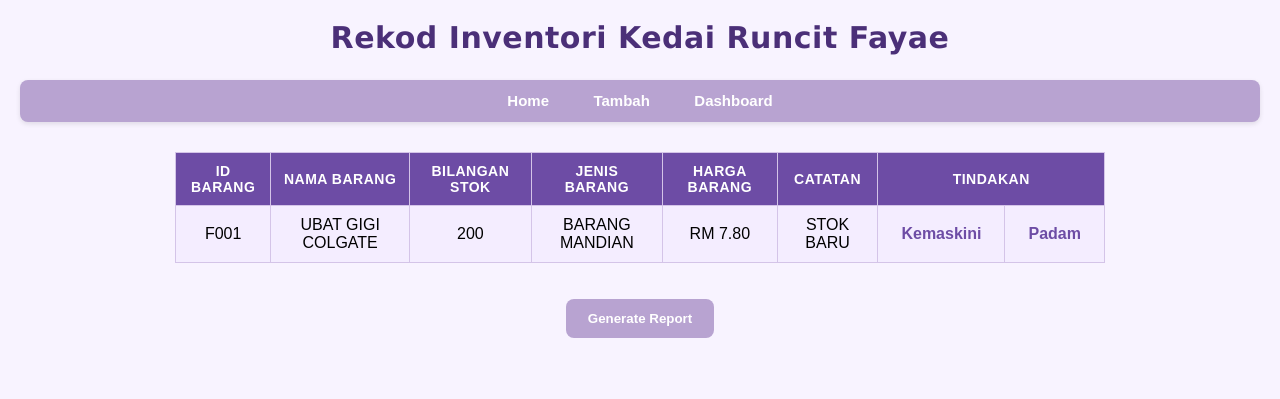
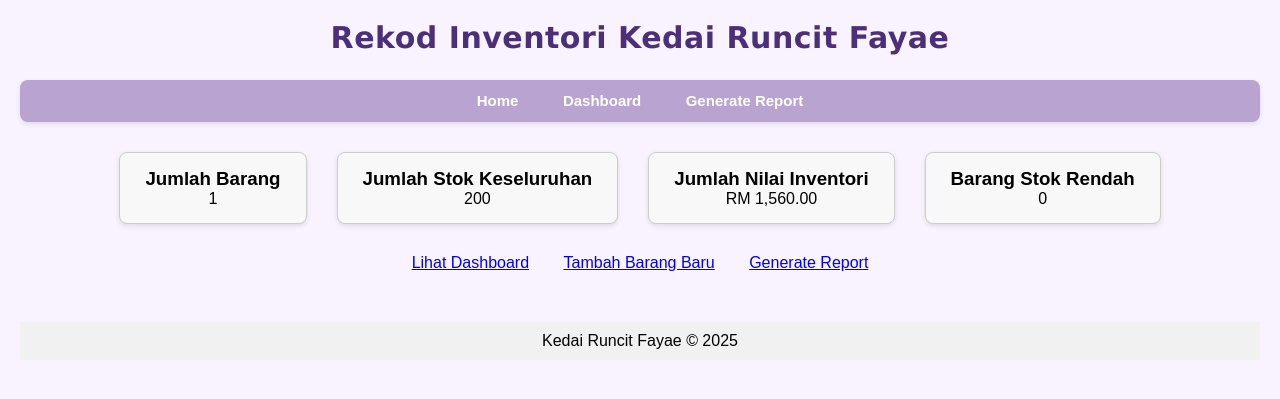
Before and after one commit to faris2809/SISTEM, a PHP site: page / in a window 1280 px wide. Shown: the top 399 px of the page. Run offline with PHP 8.4, Linux system fonts and the light colour scheme; data comes from the database, SQL or seed files in the repository.

Commit message:
Perubahan keseluruhan terhadap index.php dan dashboard.php

```diff
--- a/sistem/add.php
+++ b/sistem/add.php
@@ -38,6 +38,8 @@
         <button type="submit" name="hantar">Hantar</button>
         </fieldset>
     </form>
+    <br>
+    <a href="index.php"><button>Kembali Ke Halaman Utama</button></a>
 </center>
 </div>
 </body>
--- a/sistem/index.php
+++ b/sistem/index.php
@@ -4,65 +4,81 @@
     <title>Kedai Runcit Fayae</title>
     <link rel="stylesheet" href="Style.css">
     <link rel="icon" href="logo.png">
+    <style>
+        /* Optional quick overview card styles */
+        .overview {
+            display: flex;
+            justify-content: center;
+            gap: 30px;
+            margin: 20px 0;
+        }
+        .card {
+            border: 1px solid #ccc;
+            padding: 15px 25px;
+            text-align: center;
+            border-radius: 8px;
+            background-color: #f8f8f8;
+            box-shadow: 0 2px 5px rgba(0,0,0,0.1);
+            min-width: 120px;
+        }
+    </style>
 </head>
 <body>
     <h1 align="center">Rekod Inventori Kedai Runcit Fayae</h1>
+
     <ul>
         <li><a href="index.php">Home</a></li>
-            <li><a href="add.php">Tambah</a></li>
         <li><a href="dashboard.php">Dashboard</a></li>
+        <li><a href="generate.php">Generate Report</a></li>
+    </ul>
 
-        </ul>
-        <table border=1 cellpadding = 5 cellspacing = 0 align=center>
-        <tr>
-		<th>ID BARANG</th>
-		<th>NAMA BARANG</th>
-		<th>BILANGAN STOK</th>
-		<th>JENIS BARANG</th>
-		<th>HARGA BARANG</th>
-        <th>CATATAN</th>
-        <th colspan="3">TINDAKAN</th>
-
-		</tr>
     <?php
     include('config.php');
 
-        $display = mysqli_query($conn, "SELECT * FROM kedai_runcit");
-        while ($row = mysqli_fetch_assoc($display)) {
+    // Fetch totals for overview
+    $totalItems = 0;
+    $totalStock = 0;
+    $totalValue = 0;
+    $lowStockItems = 0;
 
-            echo "
-            <tr>
-            <td>
-            ".$row['idbarang']."
-            </td>
-            <td>
-            ".$row['namabarang']."
-            </td>
-            <td>
-            ".$row['bilstok']."
-            </td>
-            <td>
-            ".$row['jenisbarang']."
-            </td>
-            ";
-            echo "<td> RM ".number_format($row['harga'],2)."</td>
-            <td>
-            ".$row['catatan']."
-            </td> ";
-            echo "<td> <a href='update.php?idbarang=".$row['idbarang']."'>Kemaskini</a></td>";
-            echo "<td> <a href='delete.php?idbarang=".$row['idbarang']."'>Padam</a></td>";
-            echo "</tr>";
-
-
+    $query = mysqli_query($conn, "SELECT * FROM kedai_runcit");
+    while ($row = mysqli_fetch_assoc($query)) {
+        $totalItems++;
+        $totalStock += $row['bilstok'];
+        $totalValue += $row['bilstok'] * $row['harga'];
+        if ($row['bilstok'] < 25) $lowStockItems++;
     }
     ?>
 
-        </table>
-            <br>
-            <br>
-            <center>
-        <a href="generate.php"><button>Generate Report</button></a>
+    <!-- Overview Cards -->
+    <div class="overview">
+        <div class="card">
+            <h3>Jumlah Barang</h3>
+            <p><?php echo $totalItems; ?></p>
+        </div>
+        <div class="card">
+            <h3>Jumlah Stok Keseluruhan</h3>
+            <p><?php echo $totalStock; ?></p>
+        </div>
+        <div class="card">
+            <h3>Jumlah Nilai Inventori</h3>
+            <p>RM <?php echo number_format($totalValue, 2); ?></p>
+        </div>
+        <div class="card">
+            <h3>Barang Stok Rendah</h3>
+            <p><?php echo $lowStockItems; ?></p>
+        </div>
+    </div>
 
-           </center>
+    <!-- Quick Navigation Buttons -->
+    <div style="text-align:center; margin:30px 0;">
+        <a href="dashboard.php" style="margin:0 15px;">Lihat Dashboard</a>
+        <a href="add.php" style="margin:0 15px;">Tambah Barang Baru</a>
+        <a href="generate.php" style="margin:0 15px;">Generate Report</a>
+    </div>
+
+    <footer style="text-align:center; margin-top:50px; padding:10px; background:#f1f1f1;">
+        Kedai Runcit Fayae &copy; <?php echo date("Y"); ?>
+    </footer>
 </body>
 </html>
--- a/sistem/update.php
+++ b/sistem/update.php
@@ -66,6 +66,8 @@ if (mysqli_num_rows($display) > 0) {
         <button type="submit" name="hantar">Hantar</button>
         </fieldset>
     </form>
+    <br>
+    <a href="index.php"><button>Kembali Ke Halaman Utama</button></a>
 </center>
 </div>
     </body>
```
Also changed, not shown: sistem/dashboard.php (+57 -5 lines). Lines whose indentation alone changed are shown as unchanged.
